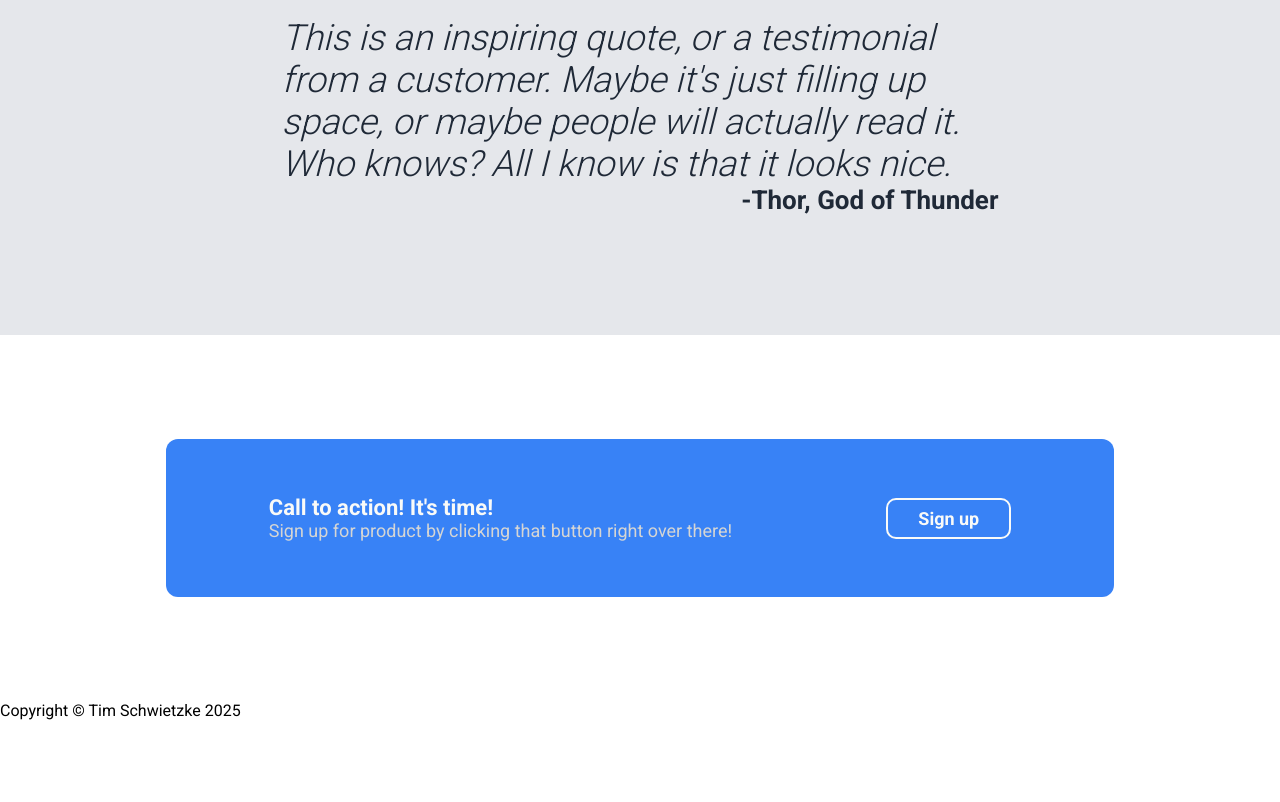
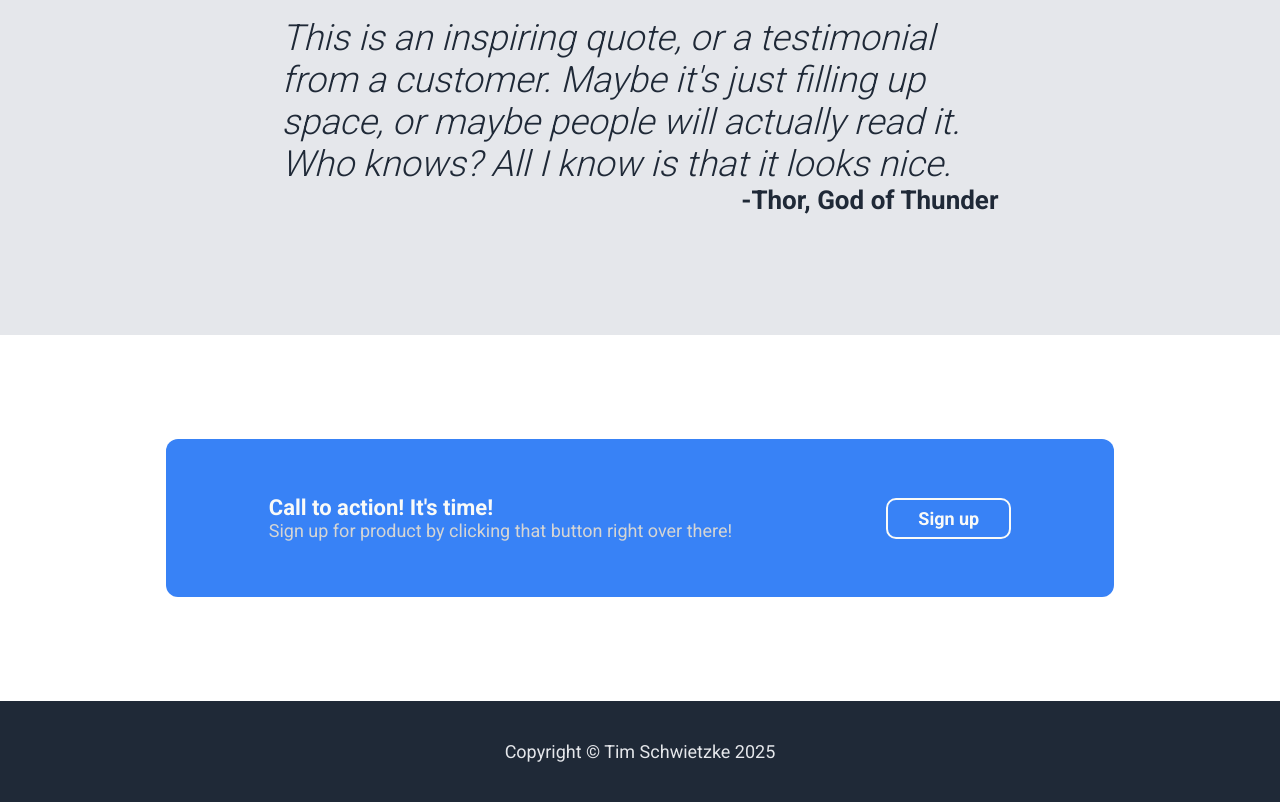
Before and after one commit to TimSchwietzke/TOP_Landing_Page, a plain HTML site: page index.html in a window 1280 px wide. Shown: the part 1092-1894 px from the top of the page. Before the commit the page ends 1812 px from the top, so only its background shows below. Drawn offline with Linux system fonts and the light colour scheme.

Commit message:
Style Footer and complete project

```diff
--- a/css/styles.css
+++ b/css/styles.css
@@ -206,3 +206,17 @@ img {
   font-size: 18px;
   font-weight: bold;
 }
+
+/* FOOTER */
+
+.footer {
+  display: flex;
+  justify-content: center;
+  align-items: center;
+
+  background-color: #1F2937;
+  color: #E5E7EB;
+  font-size: 18px;
+
+  padding: 5vh;
+}
```
